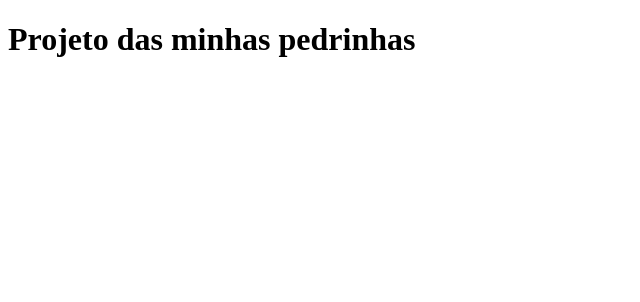
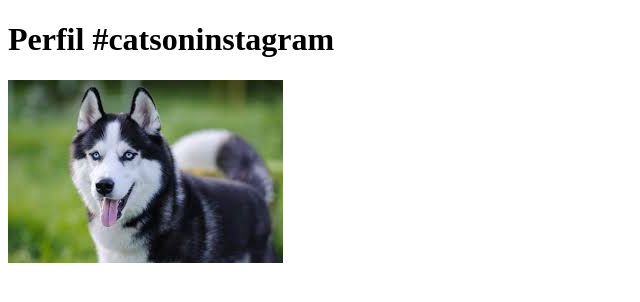
Before and after one commit to devictorhugo/Projetos, a plain HTML site: page index.html in a window 1280 px wide. Shown: the whole page, without its empty margins (0-640 px from the left). Drawn offline with Linux system fonts and the light colour scheme.

Commit message:
Adiciona pasta de imagens e modificações no index.html

```diff
--- a/index.html
+++ b/index.html
@@ -1,14 +1,14 @@
 <!DOCTYPE html>
-
 <html lang=“pt-br”>
 
 <head>
-    <title>As pedrinhas</title>
+    <title>Fanpage de Gatinhos</title>
     <meta charset=“utf-8”>
 </head>
 
 <body>
-    <h1>Projeto das minhas pedrinhas</h1>
+    <h1>Perfil #catsoninstagram</h1>
+    <img src="imagens/images.jfif"/>
 </body>
 
 </html>
```
Also changed, not shown: imagens/images.jfif (added).
